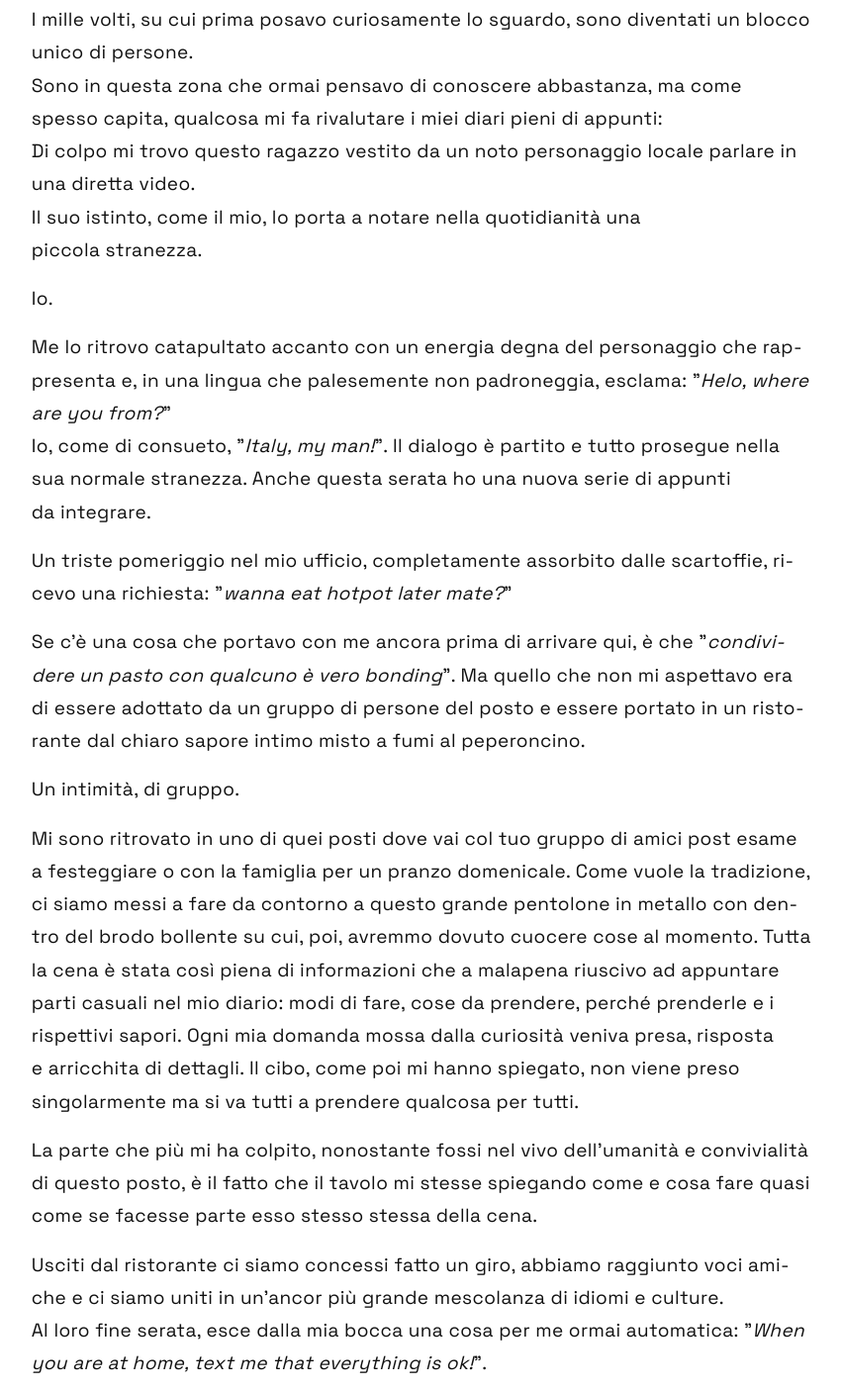
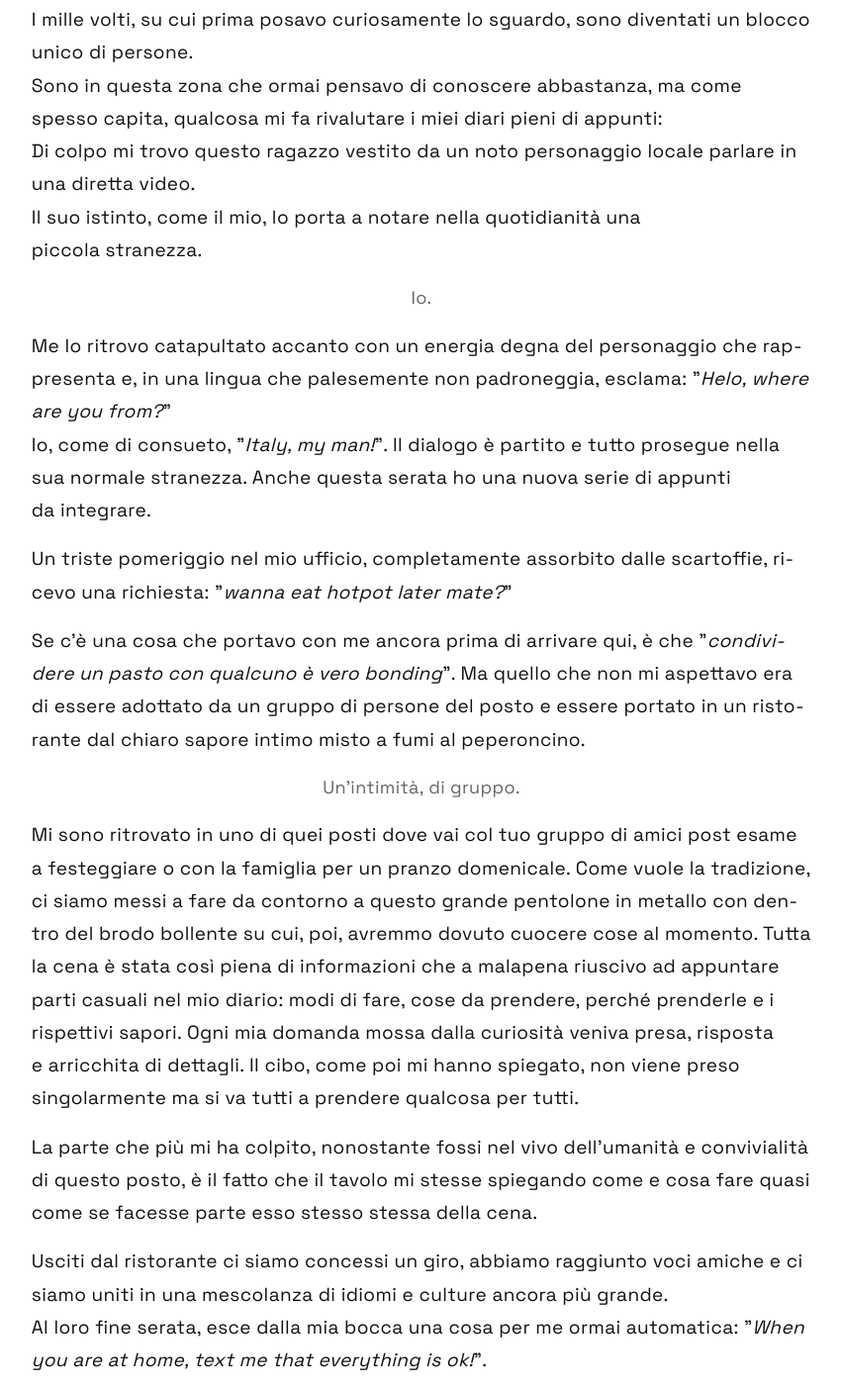
Before and after one commit to TheTrash/TheTrash.github.io, a plain HTML site: page babele2.html in a window 1280 px wide. Shown: the part 908-2312 px from the top of the page at 99% size, without its empty margins (214-1064 px from the left). Drawn offline with Linux system fonts and the light colour scheme.

Commit message:
fixed some typo and some styling

```diff
--- a/babele2.html
+++ b/babele2.html
@@ -37,15 +37,15 @@ Inizio ad essere consapevole di quello che mi circonda. Finalmente sto iniziando
 Sono in questa zona che ormai pensavo di conoscere abbastanza, ma come spesso capita, qualcosa mi fa rivalutare i miei diari pieni di appunti:<br />
 Di colpo mi trovo questo ragazzo vestito da un noto personaggio locale parlare in una diretta video.<br />
 Il suo istinto, come il mio, lo porta a notare nella quotidianità una piccola stranezza. </p>
-<p>Io. </p>
+<p class="thanks">Io. </p>
 <p>Me lo ritrovo catapultato accanto con un energia degna del personaggio che rappresenta e, in una lingua che palesemente non padroneggia, esclama: "<em>Helo, where are you from?</em>"<br />
 Io, come di consueto, "<em>Italy, my man!</em>". Il dialogo è partito e tutto prosegue nella sua normale stranezza. Anche questa serata ho una nuova serie di appunti da integrare.</p>
 <p>Un triste pomeriggio nel mio ufficio, completamente assorbito dalle scartoffie, ricevo una richiesta: "<em>wanna eat hotpot later mate?</em>"</p>
 <p>Se c'è una cosa che portavo con me ancora prima di arrivare qui, è che "<em>condividere un pasto con qualcuno è vero bonding</em>". Ma quello che non mi aspettavo era di essere adottato da un gruppo di persone del posto e essere portato in un ristorante dal chiaro sapore intimo misto a fumi al peperoncino.</p>
-<p>Un intimità, di gruppo. </p>
+<p class="thanks">Un'intimità, di gruppo. </p>
 <p>Mi sono ritrovato in uno di quei posti dove vai col tuo gruppo di amici post esame a festeggiare o con la famiglia per un pranzo domenicale. Come vuole la tradizione, ci siamo messi a fare da contorno a questo grande pentolone in metallo con dentro del brodo bollente su cui, poi, avremmo dovuto cuocere cose al momento. Tutta la cena è stata così piena di informazioni che a malapena riuscivo ad appuntare parti casuali nel mio diario: modi di fare, cose da prendere, perché prenderle e i rispettivi sapori. Ogni mia domanda mossa dalla curiosità veniva presa, risposta e arricchita di dettagli. Il cibo, come poi mi hanno spiegato, non viene preso singolarmente ma si va tutti a prendere qualcosa per tutti. </p>
 <p>La parte che più mi ha colpito, nonostante fossi nel vivo dell'umanità e convivialità di questo posto, è il fatto che il tavolo mi stesse spiegando come e cosa fare quasi come se facesse parte esso stesso stessa della cena.</p>
-<p>Usciti dal ristorante ci siamo concessi fatto un giro, abbiamo raggiunto voci amiche e ci siamo uniti in un'ancor più grande mescolanza di idiomi e culture.<br />
+<p>Usciti dal ristorante ci siamo concessi un giro, abbiamo raggiunto voci amiche e ci siamo uniti in una mescolanza di idiomi e culture ancora più grande.<br />
 Al loro fine serata, esce dalla mia bocca una cosa per me ormai automatica: "<em>When you are at home, text me that everything is ok!</em>".</p>
 <p>La reazione disorientata della persona che mi aveva invitato, giusto per il tempo di una cena, nella sua stretta cerchia di amici mi ha spiazzato. Per cercare di colmare quel silenzio ho aggiunto una breve spiegazione sul perché lo avessi fatto. Un'oretta dopo mi arriva un audio "<em>Hey Mattia, we are back home everything is ok, Thank you!</em>".</p>
 <p>Ho provato, a mio modo, a ridare qualcosa a tutta quella dimostrazione d'affetto che avevo ricevuto.</p>
@@ -54,7 +54,6 @@ Al loro fine serata, esce dalla mia bocca una cosa per me ormai automatica: "<em
     <br>
     <p class="thanks">Per chi volesse seguire le mie avventure da vicino, trova questo <a href='https://t.me/trashathongkong'>canale telegram</a> a cui accedere.<br>
     <em>Se vi salvate il link potete vedere anche senza avere telegram.</em></p>
-  </main>
   </main>
   <section class="post-end">
     <p class="thanks">TheTrash vi ringrazia per aver letto!</p>
```
